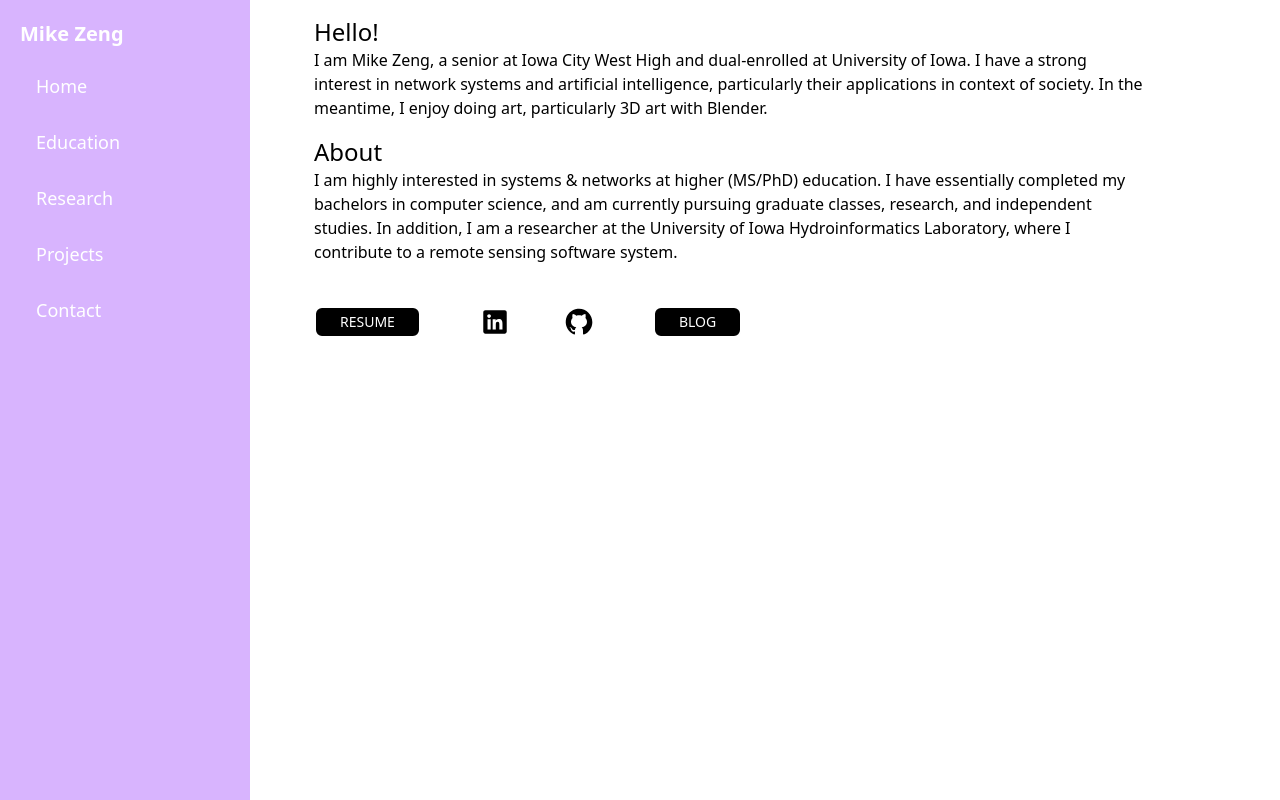
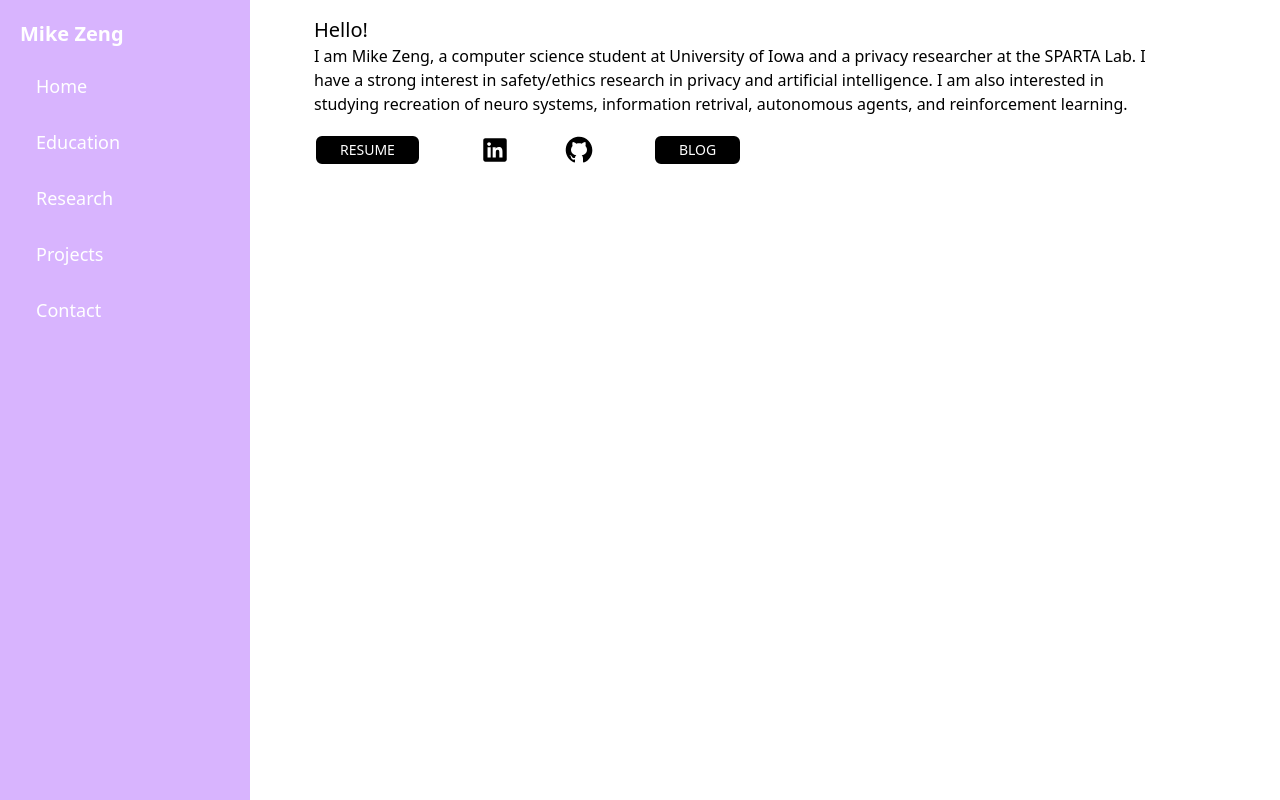
Before and after one commit to mzen17/mzen17.github.io, a SvelteKit app: page / in a window 1280 px wide. Built offline with nearby package versions, Linux system fonts and the light colour scheme.

Commit message:
update personal website

```diff
--- a/src/routes/+page.svelte
+++ b/src/routes/+page.svelte
@@ -5,20 +5,12 @@
 </script>
 
 <div class="">
-    <div class = "mb-4">
-    <h1 class = "text-2xl">Hello!</h1>
-    I am Mike Zeng, a senior at Iowa City West High and dual-enrolled at University of Iowa. I have
-    a strong interest in network systems and artificial intelligence, particularly their applications in context
-    of society. In the meantime, I enjoy doing art, particularly 3D art with Blender.
+    <div class = "mb-0">
+    <h1 class = "text-xl">Hello!</h1>
+    I am Mike Zeng, a computer science student at University of Iowa and a privacy researcher at the SPARTA Lab. I have a strong interest in safety/ethics research in privacy and artificial intelligence. I am also interested in studying recreation of neuro systems, information retrival, autonomous agents, and reinforcement learning.
     </div>
 
-    <div>
-    <h1 class = "text-2xl"> About </h1>
-    I am highly interested in systems & networks at higher (MS/PhD) education. I have essentially completed my bachelors in computer science, and am currently pursuing graduate classes, research, and independent studies.
-    In addition, I am a researcher at the University of Iowa Hydroinformatics Laboratory, where I contribute to a remote sensing software system.
-
-</div>
-<div class="mt-8 mb-2 flex items-center">
+<div class="mt-2 mb-2 flex items-center">
     <a href="/Resume-v24.12J.pdf" class="mr-8 px-6 h-8 rounded-lg items-center justify-center flex text-white border-2 border-white hover:bg-blue-600 transition bg-black text-sm" target="_blank">RESUME</a>
     <a href="https://www.linkedin.com/in/mike-zeng-189756257/" class="px-6 rounded-lg py-2 text-white border-2 border-white hover:bg-blue-600 transition" target="_blank">
         <img alt="My linkedin" class = "h-8" src="/li.svg" />
--- a/src/routes/research/+page.svelte
+++ b/src/routes/research/+page.svelte
@@ -1,7 +1,7 @@
 
 <div class="mb-4">
     <h1 class="text-2xl mb-1">Research Summary</h1>
-    I do research both casually and at the University of Iowa. Primarily, I do research in fields of systems & networks,
+    I do research both casually and at the University of Iowa. Primarily, I do research in fields of privacy,
     but my projects may involve AI/deep learning.
 </div>
 
@@ -9,10 +9,10 @@
 <div class="mb-4">
     <h1 class = "text-2xl mb-1">Experience</h1>
     <h2 class="text-xl">University of Iowa CS:5990</h2>
-    <h3 class="text-lg text-slate-600 mb-4">Incoming Networks Researcher, Professor Rishab Nithyanand, Jan 2024-May 2024</h3>
+    <h3 class="text-lg text-slate-600 mb-4">Privacy Researcher, Professor Rishab Nithyanand, Jan 2025-Present</h3>
 
     <h2 class="text-xl">UI Hydroinformatics Laboratory</h2>
-    <h3 class="text-lg text-slate-600 mb-2">Interdisplinary Research - Geographic information sciences, Dr. Omer Mermer, Oct 2024-Present</h3>
+    <h3 class="text-lg text-slate-600 mb-2">Interdisplinary Research - Geographic information sciences, Dr. Omer Mermer, Oct 2024-February 2025</h3>
     I am currently working as a research assistant with the UI Hydroinformatics Laboratory. My current project is
     system for reducing onsite visit costs with a web platform predicting harmful algae blooms through satellite data.
     </div>
@@ -27,6 +27,3 @@
 <h1 class = "text-2xl mb-1">Publications</h1>
 To be updated later.
 </div>
-<h1 class="text-2xl">Other</h1>
-I currently have an independent research project. The specs are not released, but it has been developed since 2022.
-This project will likely have a few chunks/modules submitted to the SSTFI science fair for a chance of ISEF.
```
Also changed, not shown: 1 other file (tests, documents, lock files or other folders).
